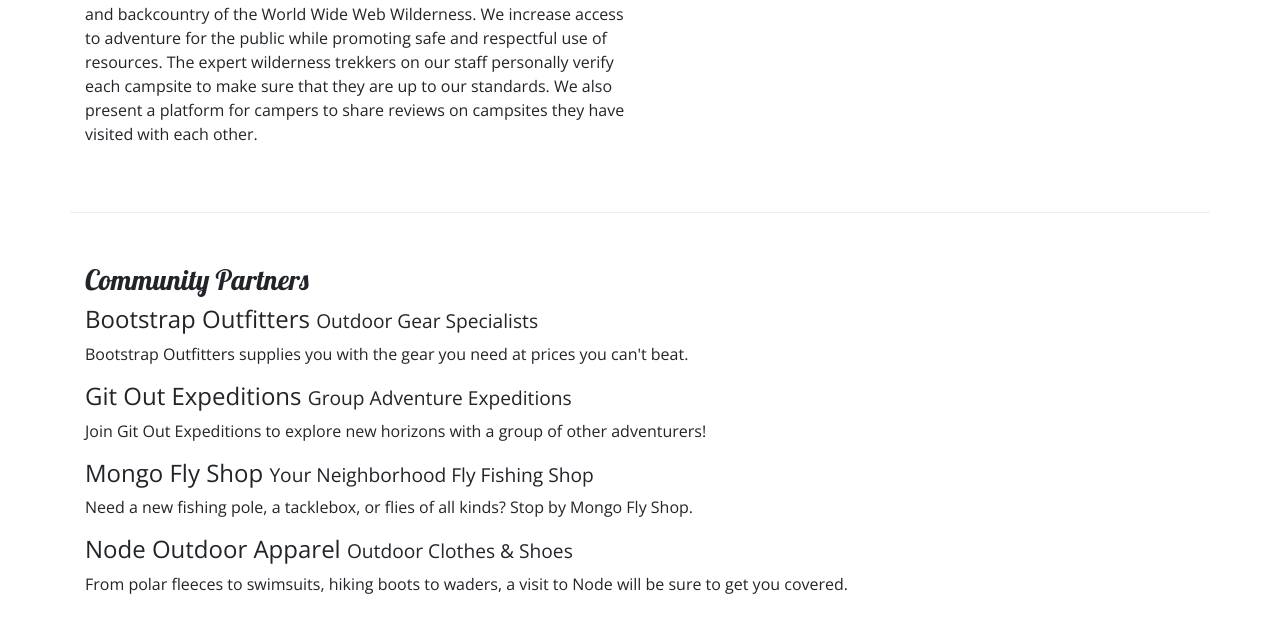
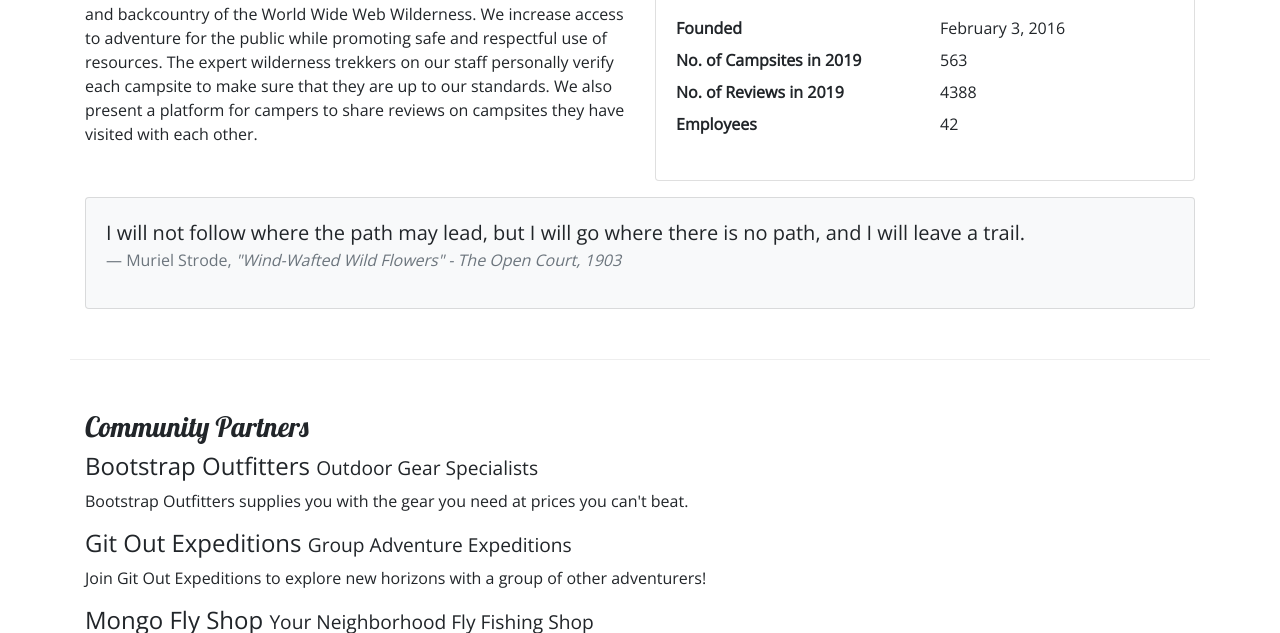
Before and after one commit to mabgray/2-Bootstrap, a website: page aboutus.html in a window 1280 px wide. Shown: the part 467-1100 px from the top of the page. Drawn offline with nearby package versions, Linux system fonts and the light colour scheme.

Commit message:
added card and new css for footer

```diff
--- a/aboutus.html
+++ b/aboutus.html
@@ -57,7 +57,36 @@
         <div class="row row-content">
             <div class="col-sm-6">
                 <h3>Our Mission</h3>
-                <p>We present a curated database of the best campsites in the vast woods and backcountry of the World Wide Web Wilderness. We increase access to adventure for the public while promoting safe and respectful use of resources. The expert wilderness trekkers on our staff personally verify each campsite to make sure that they are up to our standards. We also present a platform for campers to share reviews on campsites they have visited with each other.</p>
+                <p>We present a curated database of the best campsites in the vast woods and backcountry of the World Wide Web Wilderness. We increase access to adventure for the public while promoting safe and respectful use of resources. The expert wilderness trekkers on our staff personally verify each campsite to make sure that they are up to our standards. We also present a platform for campers to share reviews on campsites they have visited with  each other.</p>
+            </div>
+            <div class="col-sm-6">
+                <div class="card">
+                    <h3 class="card-header bg-primary text-white">Facts At a Glance</h3>
+                    <div class="card-body">
+                        <dl class="row">
+                            <dt class="col-6">Founded</dt>
+                            <dd class="col-6">February 3, 2016</dd>
+                            <dt class="col-6">No. of Campsites in 2019</dt>
+                            <dd class="col-6">563</dd>
+                            <dt class="col-6">No. of Reviews in 2019</dt>
+                            <dd class="col-6">4388</dd>
+                            <dt class="col-6">Employees</dt>
+                            <dd class="col-6">42</dd>
+                        </dl>
+                    </div>
+                </div>
+            </div>
+            <div class="col">
+                <div class="card bg-light mt-3">
+                    <blockquote class="blockquote card-body">
+                        <p class="mb-0">I will not follow where the path may lead, but I will go where there is no path, and I will leave a trail.</p>
+                        <footer class="blockquote-footer">Muriel Strode,
+                            <cite title="Source Title">"Wind-Wafted Wild Flowers" -
+                                The Open Court, 1903
+                            </cite>
+                        </footer>
+                    </blockquote>
+        		</div>
             </div>
         </div>
 
@@ -76,7 +105,7 @@
         </div>
     </div>
 
-    <footer>
+    <footer class="site-footer">
         <div class="container">
             <div class="row">
                 <div class="col-4 col-sm-2 offset-1">
--- a/css/styles.css
+++ b/css/styles.css
@@ -14,7 +14,7 @@
     color: #CEC8FF;
 }
 
-footer {
+.site-footer {
     background-image: linear-gradient(#CEC8FF, white);
     padding: 20px 0;
 }
```
Also changed, not shown: contactus.html (+1 -1 lines), index.html (+1 -1 lines).
